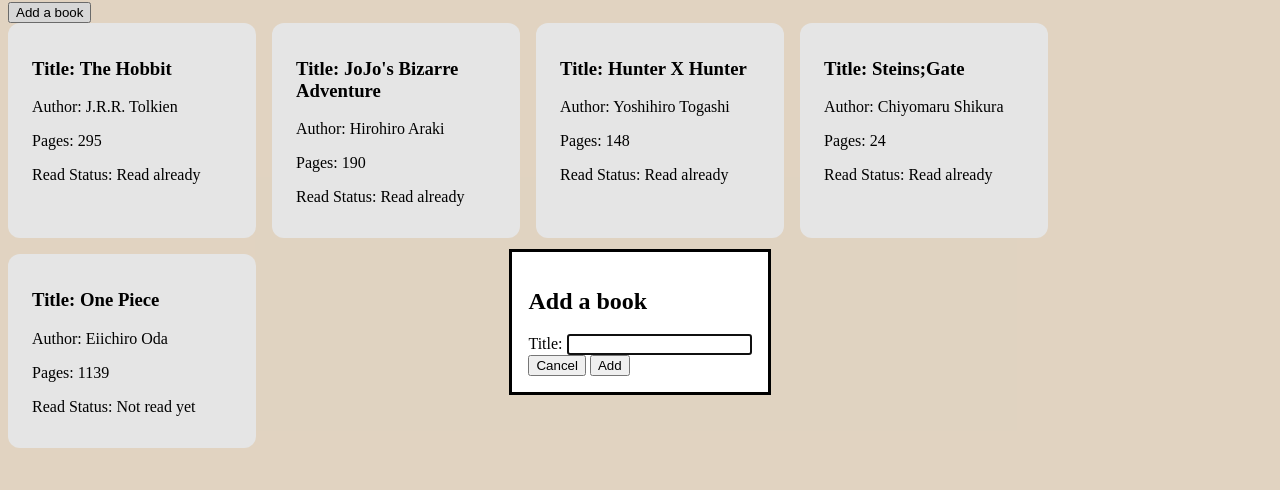
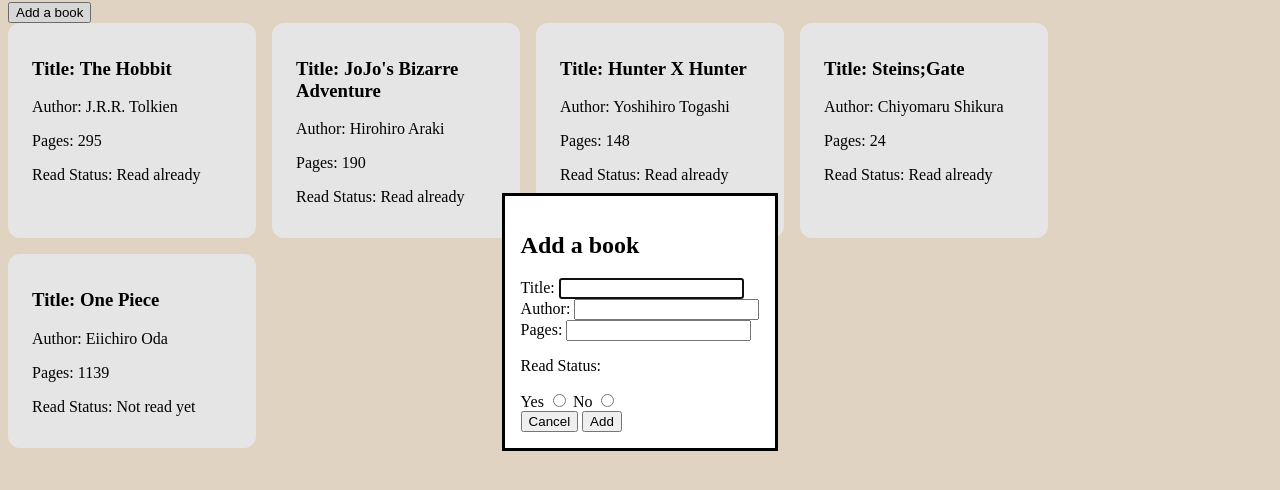
Before and after one commit to Monatric/library, a plain HTML site: page index.html in a window 1280 px wide. Both pictures are taken after a click on the button "Add a book". Shown: the part 78-568 px from the top of the page. Drawn offline with Linux system fonts and the light colour scheme.

Commit message:
fix: update visuals for form display

```diff
--- a/index.html
+++ b/index.html
@@ -17,8 +17,28 @@
   <dialog closedby="any" id="addBookDialog">
     <form id="addBookForm">
       <h2>Add a book</h2>
-      <label for="book[title]">Title:</label>
-      <input type="text" id="book[title]" name="book[title]">
+      <div>
+        <label for="book[title]">Title:</label>
+        <input type="text" id="book[title]" name="book[title]">
+      </div>
+
+      <div>
+        <label for="book[author]">Author:</label>
+        <input type="text" id="book[author]" name="book[author]">
+      </div>
+
+      <div>
+        <label for="book[pages]">Pages:</label>
+        <input type="text" id="book[pages]" name="book[pages]">
+      </div>
+
+      <div>
+        <p>Read Status:</p>
+        <label for="book[read_status][yes]">Yes</label>
+        <input type="radio" id="book[read_status][yes]" name="book[read_status]" value="yes">
+        <label for="book[read_status][no]">No</label>
+        <input type="radio" id="book[read_status][no]" name="book[read_status]" value="no">
+      </div>
       <div>
         <button value="cancel" formmethod="dialog" type="button" id="cancelBtn">Cancel</button>
         <button id="submitBtn">Add</button>
```
